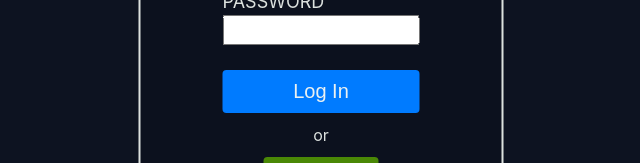
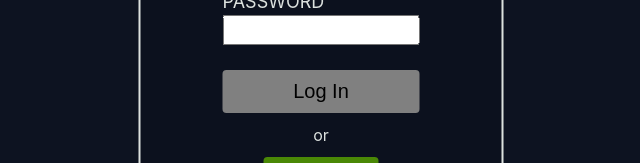
Before and after one commit to EBosch14/Rick-and-Morty, a React (Vite) app: page / in a window 1280 px wide. Shown: the part 461-624 px from the top of the page, without its empty margins (319-959 px from the left). Built offline with nearby package versions, Linux system fonts and the light colour scheme.

Commit message:
login to home with email and pass

```diff
--- a/src/components/Pages/LoginPage.jsx
+++ b/src/components/Pages/LoginPage.jsx
@@ -1,4 +1,4 @@
-import { Link } from "react-router-dom";
+import { Link, useNavigate } from "react-router-dom";
 import s from "./LoginPage.module.css";
 import { useState } from "react";
 
@@ -7,6 +7,16 @@ export default function LoginPage() {
     username: "",
     password: "",
   });
+  const [errors, setErrors] = useState({
+
+  })
+  const navigate = useNavigate()
+
+  const handleSumbit = (event) => {
+    event.preventDefault()
+    console.log(userData);
+    if (userData.username && userData.password) navigate('/home')
+  }
 
   const handleChange = (event) => {
     setUserData({
@@ -23,7 +33,7 @@ export default function LoginPage() {
           alt="rickandmortyLogin"
         />
       </div>
-      <form action="">
+      <form action="" onSubmit={handleSumbit}>
         <div className={s.username}>
           <label htmlFor="username">Username</label>
           <input name="username" type="text" onChange={handleChange} />
@@ -32,7 +42,7 @@ export default function LoginPage() {
           <label htmlFor="password">Password</label>
           <input name="password" type="password" onChange={handleChange} />
         </div>
-        <button className={s.loginButton} type="submit">
+        <button className={s.loginButton} type="submit" disabled={!(userData.password && userData.username)}>
           Log In
         </button>
       </form>
--- a/src/components/Pages/LoginPage.module.css
+++ b/src/components/Pages/LoginPage.module.css
@@ -51,12 +51,6 @@
   margin-top: 5px;
 }
 
-.loginButton:disabled {
-  background-color: gray;
-  color: black;
-  cursor: not-allowed;
-}
-
 .registerButton{
   background-color: #4A8806;
 }
--- a/src/index.css
+++ b/src/index.css
@@ -38,9 +38,20 @@ button {
   transition: background-color 0.3s ease;
 }
 
+button:disabled {
+  background-color: gray;
+  color: black;
+  cursor: not-allowed;
+}
+
 button:hover {
   background-color: #45adff;
   color: #fff;
+}
+
+button:disabled:hover {
+  background-color: gray;
+  color: black;
 }
 
 code {
```
